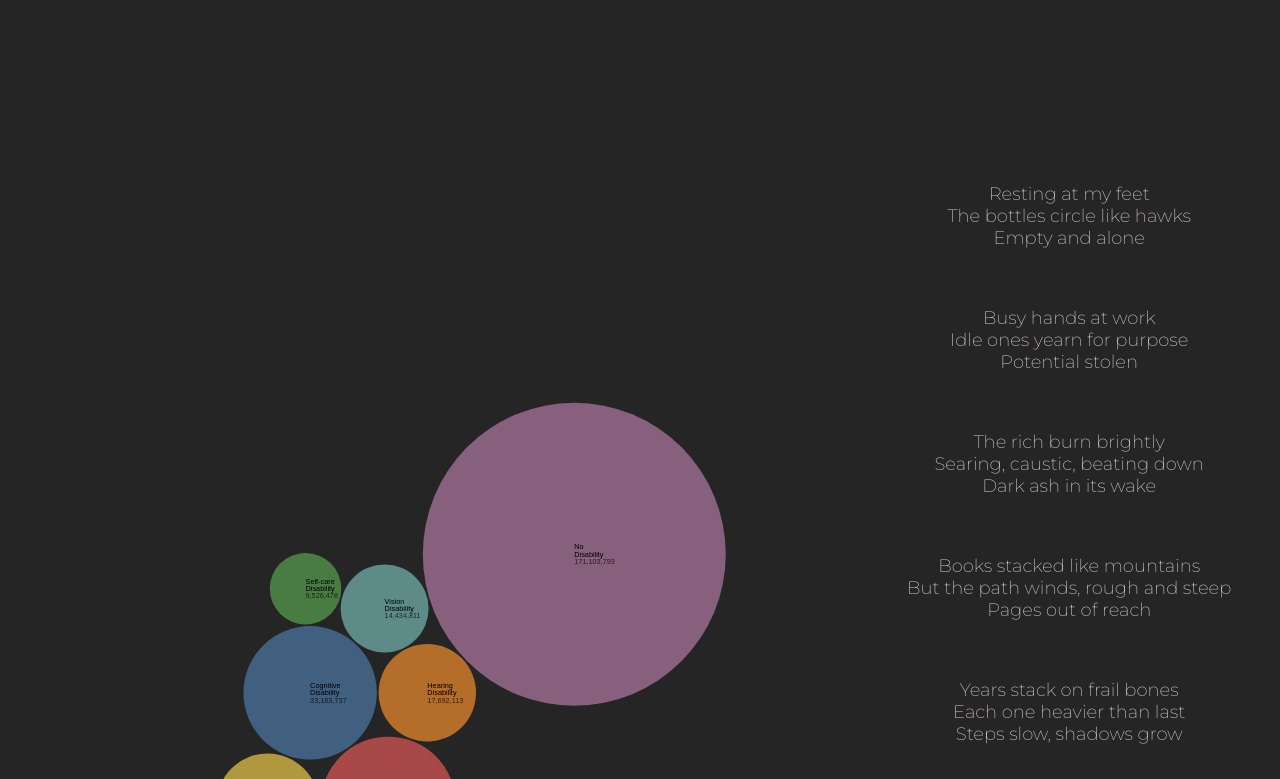
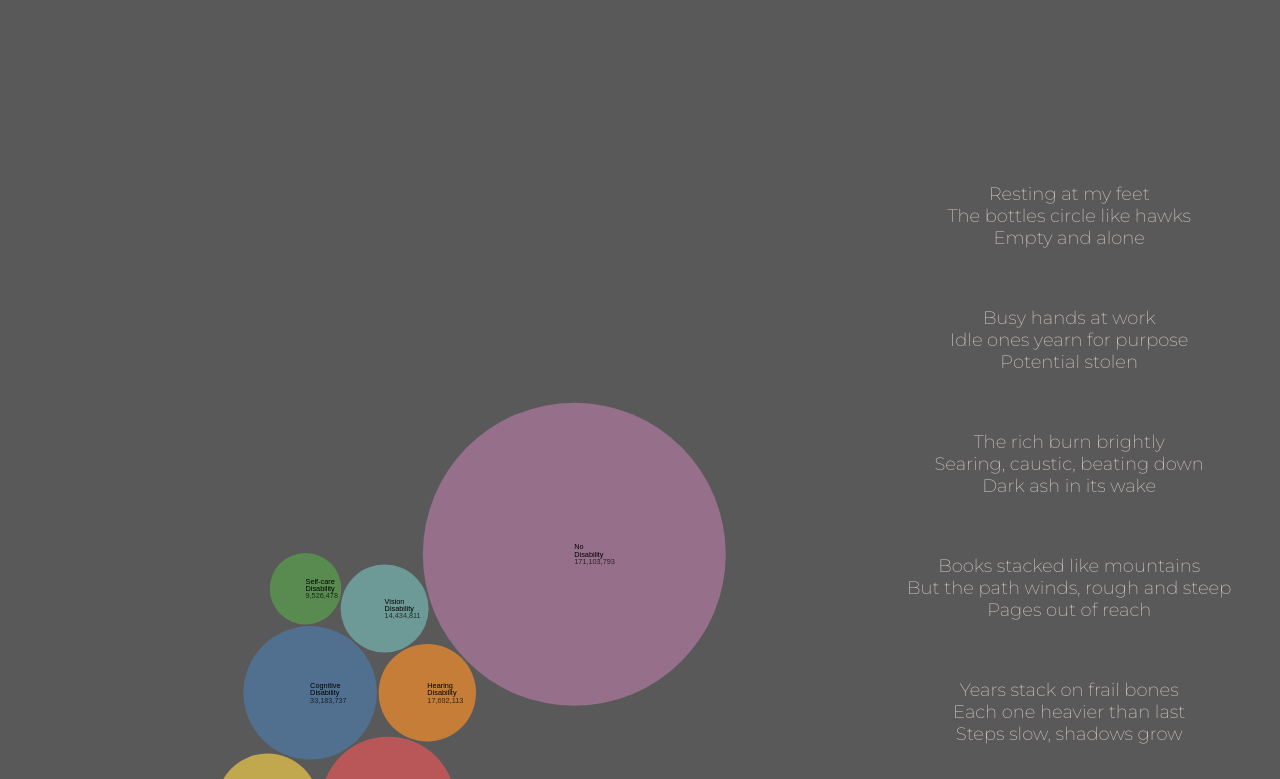
Before and after one commit to alexbryantt/infovis25, a website: page index.html in a window 1280 px wide. Shown: the part 313-1092 px from the top of the page. Drawn offline with nearby package versions, Linux system fonts and the light colour scheme.

Commit message:
background lighter

```diff
--- a/styles.css
+++ b/styles.css
@@ -8,7 +8,7 @@ header {
 }
 
 body {
-    background-color: rgb(37, 37, 37);
+    background-color: rgb(90, 89, 89);
 }
 
 .header-border {
```
